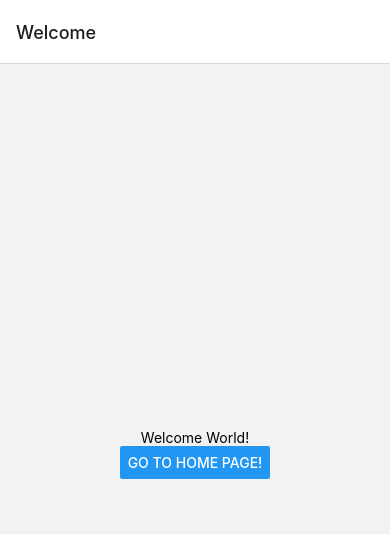
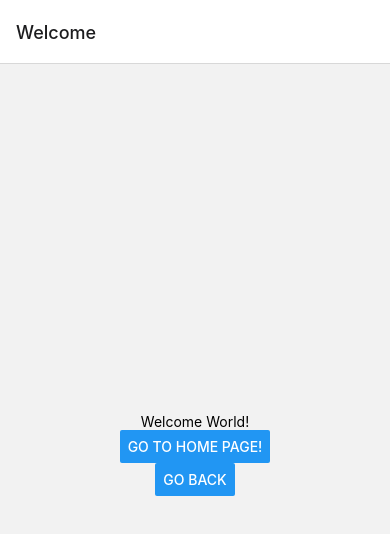
Before and after one commit to TarifEzaz/React-Navigation-Examples, a React Native app: screen /Welcome in a window 390 px wide. Shown: the top 534 px of the page. Built offline with nearby package versions, Linux system fonts and the light colour scheme.

Commit message:
feat: attach the functionality of going back with a custom button and the navigation prop provided to the stack screen component

```diff
--- a/Screens/Welcome.jsx
+++ b/Screens/Welcome.jsx
@@ -8,6 +8,7 @@ export default function WelcomeWorld({navigation}) {
                 title="Go to Home Page!"
                 onPress={() => navigation.navigate('Home')}
             />
+            <Button title="Go back" onPress={() => navigation.goBack()} />
         </View>
     )
 }
```
